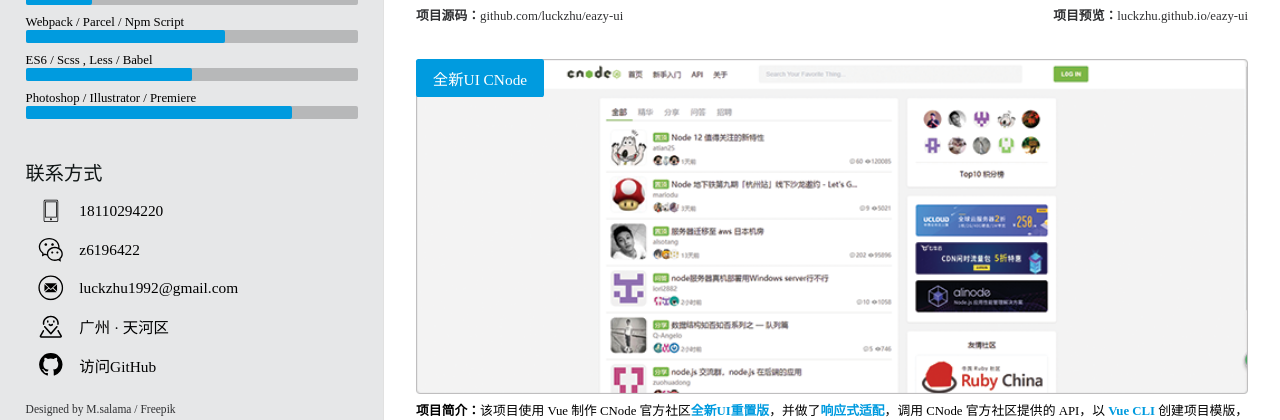
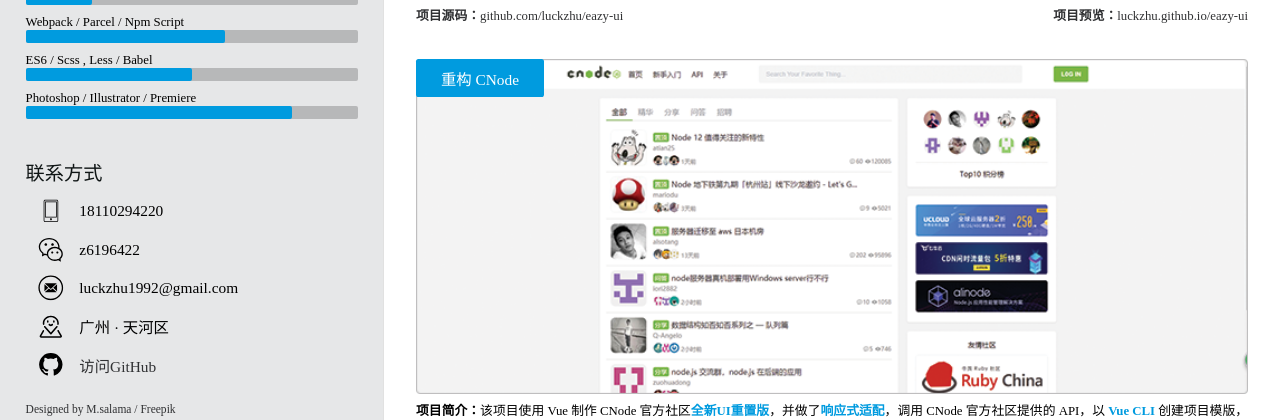
Before and after one commit to luckzhu/cv-201909, a Vue app: page / in a window 1280 px wide. Shown: the part 998-1418 px from the top of the page. Built offline with nearby package versions, Linux system fonts and the light colour scheme.

Commit message:
优惠链接

```diff
--- a/src/components/project.vue
+++ b/src/components/project.vue
@@ -24,7 +24,7 @@
   },
   {
     url: require("../assets/cnode.png"),
-    title:'全新UI CNode',
+    title:'重构 CNode',
     intro:
       "该项目使用 Vue 制作 CNode 官方社区<em>全新UI重置版</em>，并做了<em>响应式适配</em>，调用 CNode 官方社区提供的 API，以 <em>Vue CLI</em> 创建项目模版，<em>二次封装 Axios</em> 获取数据，使用 <em>Vue Router</em> 进行前端路由的切换及传参，使用 watch 监听路由的变化，<em>Webpack 打包</em>。",
     stack: "Vue CLI/ Vue2/ Vue Router/ Axios/ ES6/ Npm/ SCSS",
--- a/src/components/sidebar.vue
+++ b/src/components/sidebar.vue
@@ -10,7 +10,7 @@
       </div>
       <div class="primary-item">
         <icon name="internet"></icon>
-        <span>github.com/luckzhu</span>
+        <span><a href="https://github.com/luckzhu/">github.com/luckzhu</a></span>
       </div>
       <div class="primary-item">
         <icon name="email"></icon>
@@ -71,7 +71,7 @@
       </div>
       <div class="contact-item">
         <icon name="github"></icon>
-        <span>访问GitHub</span>
+        <span><a href="https://github.com/luckzhu/">访问GitHub</a></span>
       </div>
     </div>
     <div class="design">
@@ -116,7 +116,6 @@
 }
 .primary-information {
   .primary-item {
-
     display: flex;
     justify-content: flex-start;
     align-items: center;
@@ -131,7 +130,9 @@
     &:nth-child(3) {
       background: #009bdf;
     }
-
+     a {
+      color: #fff;
+    }
     > span {
       font-size: 1.2vw;
       margin-left: 1.5vw;
@@ -243,9 +244,8 @@
     }
   }
 }
-.design{
+.design {
   padding: 2vw 2vw;
-  font-size: .9vw;
-
+  font-size: 0.9vw;
 }
 </style>
```
